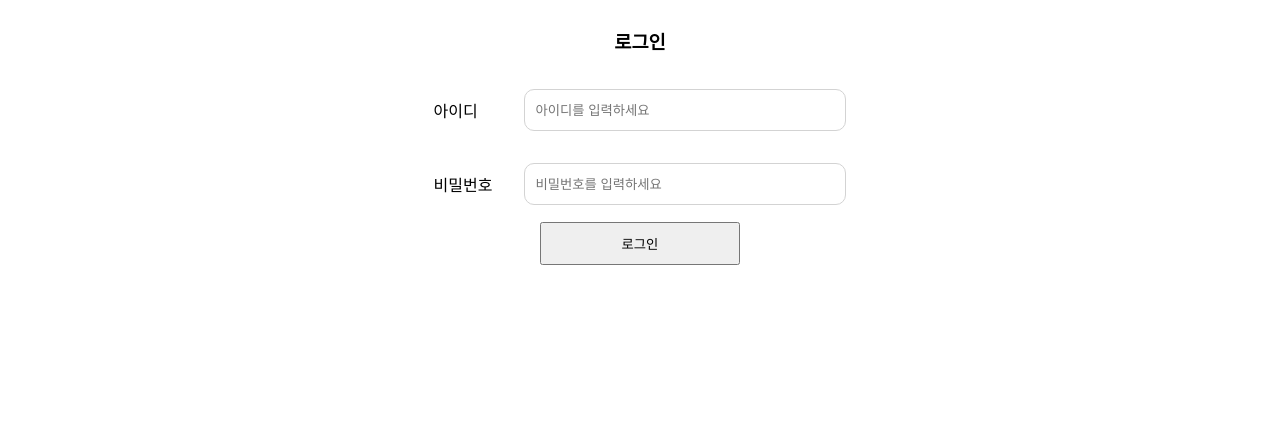
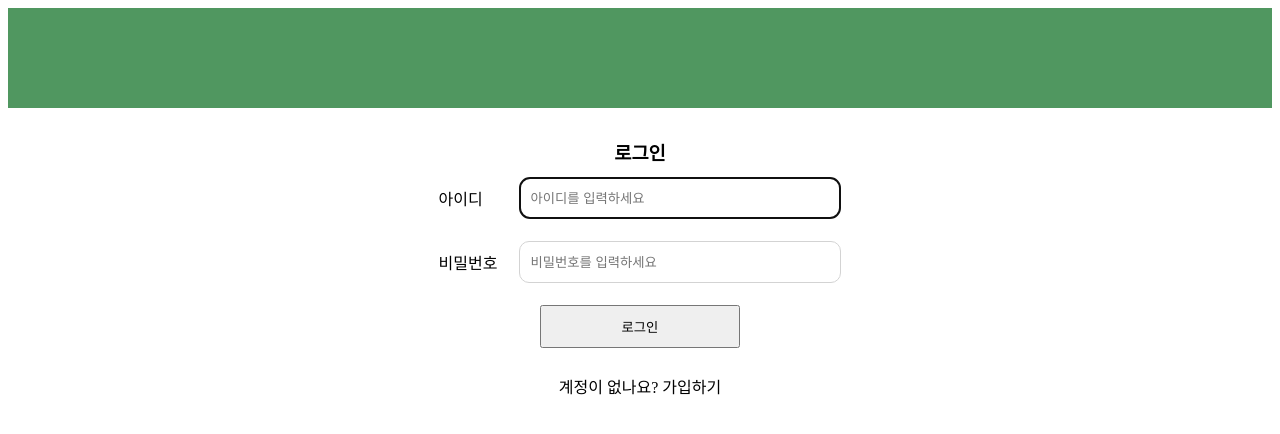
Before and after one commit to 2018155021/HomeworkRepository, a plain HTML site: page LAB2/login.html in a window 1280 px wide. Drawn offline with Linux system fonts and the light colour scheme.

Commit message:
add link

```diff
--- a/LAB2/login.html
+++ b/LAB2/login.html
@@ -7,11 +7,12 @@
     <title>로그인</title>
 </head>
 <body>
+    <header></header>
     <h3>로그인</h3>
     <table>
         <tr>
             <td>아이디</td>
-            <td><input required placeholder="아이디를 입력하세요" type="text"></td>
+            <td><input required placeholder="아이디를 입력하세요" type="text" autofocus></td>
         </tr>
         <tr>
             <td>비밀번호</td>
@@ -19,5 +20,6 @@
         </tr>
     </table>
     <button onclick="window.open(signup.html)">로그인</button>
+    <p>계정이 없나요? 가입하기</p>
 </body>
 </html>
--- a/LAB2/main.css
+++ b/LAB2/main.css
@@ -1,3 +1,11 @@
+header{
+    background-color: #509760;
+    width:100%;
+    height:100px;
+}
+h3{
+    margin:30px 0 0 0;
+}
 body{
     display: flex;
     flex-flow: column nowrap;
@@ -5,12 +13,13 @@ body{
     justify-content: center;
 }
 button{
+    margin:10px;
     padding:10px;
     width:200px;
 }
 td{
     font:1.2em;
-    padding:15px;
+    padding:10px;
     font-size:1em;
 }
 input{
```
Also changed, not shown: LAB2/signup.html (+3 -2 lines).
